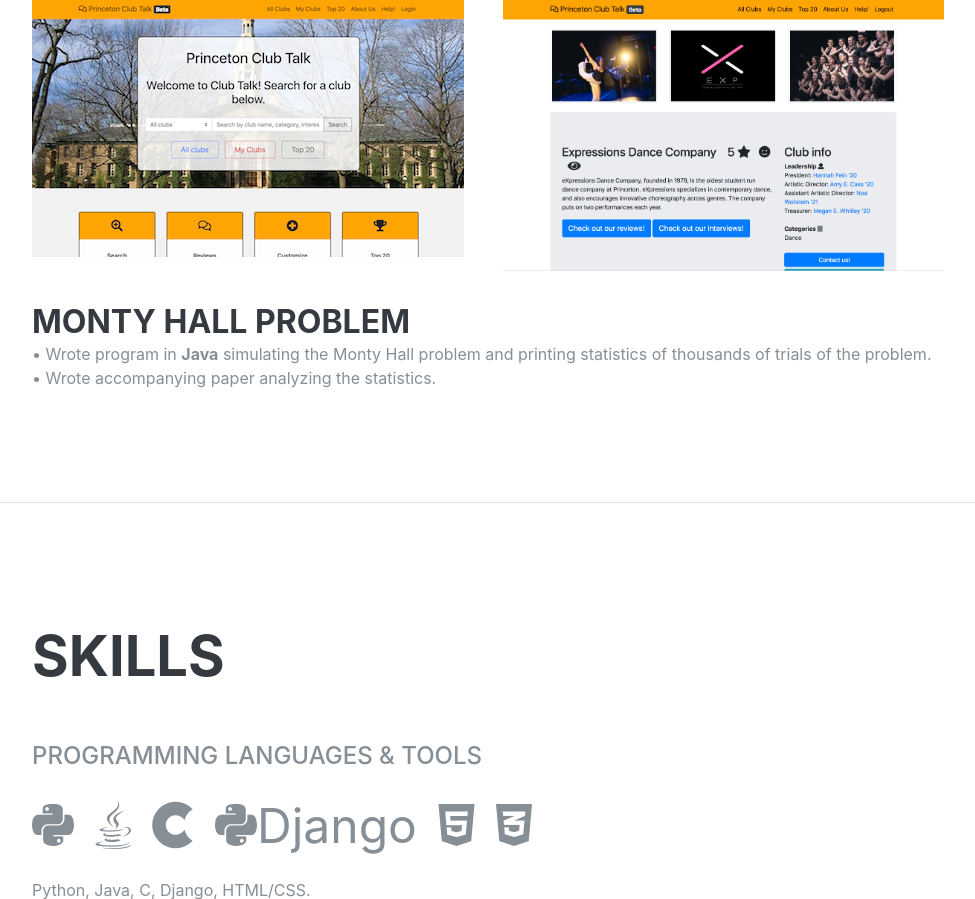
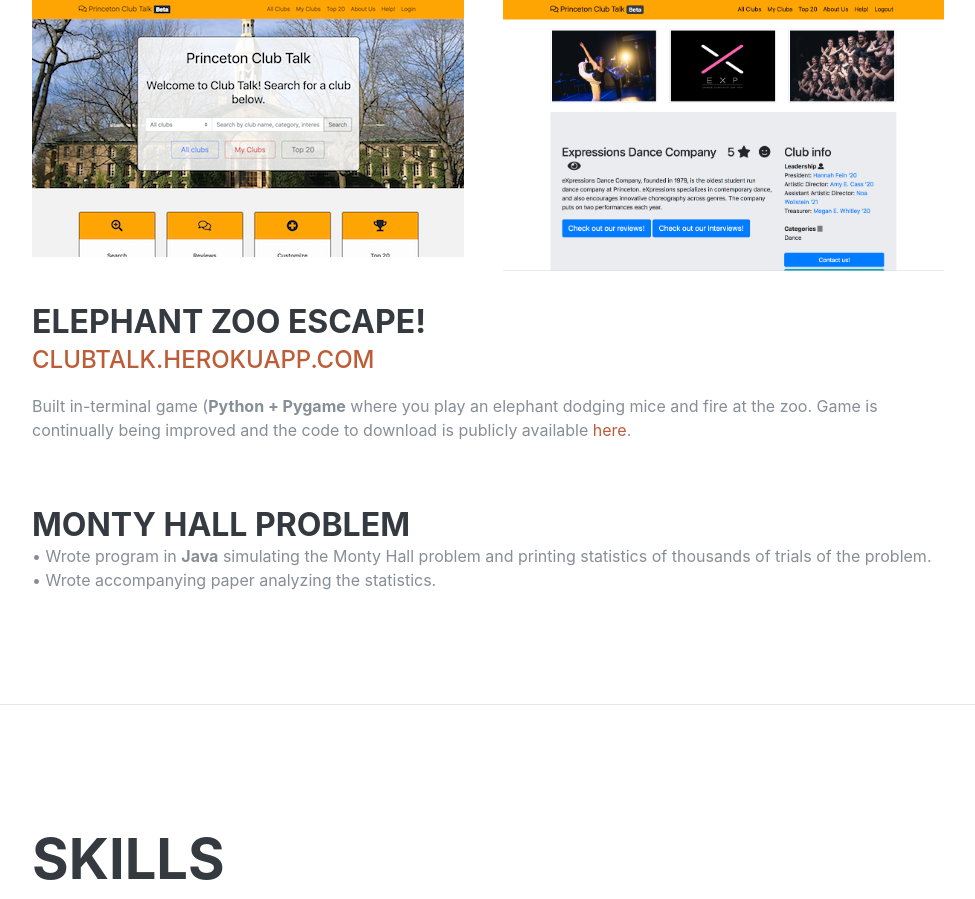
Before and after one commit to djmajor97/personal_website, a Django app: page / in a window 1280 px wide. Shown: the part 2039-2938 px from the top of the page, without its empty margins (288-1263 px from the left). Run offline with Django 3.2, Linux system fonts and the light colour scheme; some libraries are stand-ins or nearby versions; some web fonts are replaced.

Commit message:
Pygame added

```diff
--- a/resume_page/templates/resume_page/homepage.html
+++ b/resume_page/templates/resume_page/homepage.html
@@ -152,6 +152,14 @@
           </div>
         </div>
         <br>
+          <div class="resume-item d-flex flex-column flex-md-row mb-5">
+            <div class="resume-content mr-auto">
+              <h3 class="mb-0">Elephant Zoo Escape!</h3>
+              <div class="subheading mb-3"><a href="https://clubtalk.herokuapp.com/">clubtalk.herokuapp.com</a></div>
+              <p>Built in-terminal game (<b>Python + Pygame</b> where you play an elephant dodging mice and fire at the zoo. Game is continually being improved
+              and the code to download is publicly available <a href="https://github.com/djmajor97/Elephant-Arcade-Game">here</a>.</p>
+            </div>
+        </div>
             <div class="resume-item d-flex flex-column flex-md-row mb-5">
             <div class="resume-content mr-auto">
               <h3 class="mb-0">Monty Hall Problem</h3>
```
